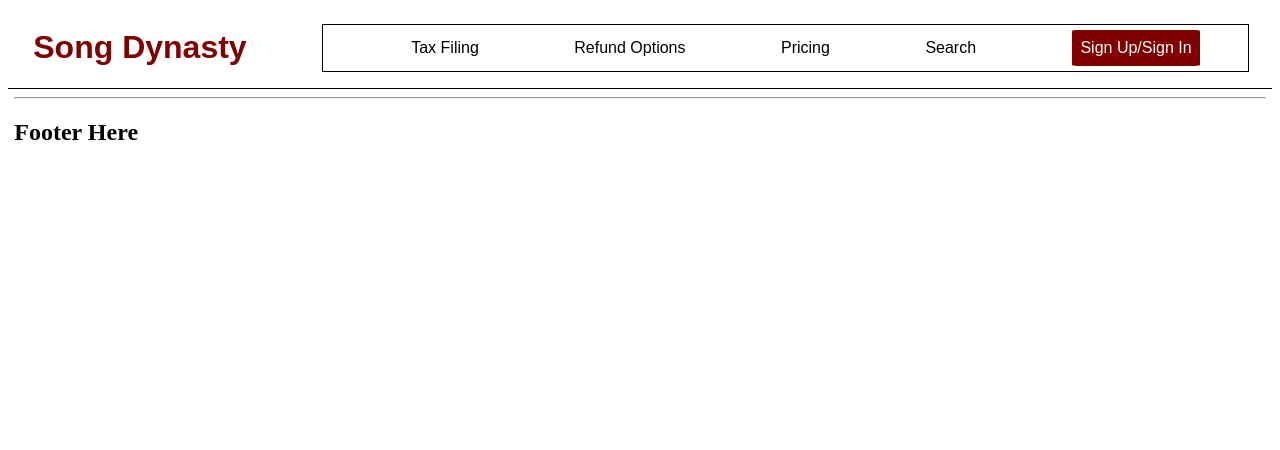
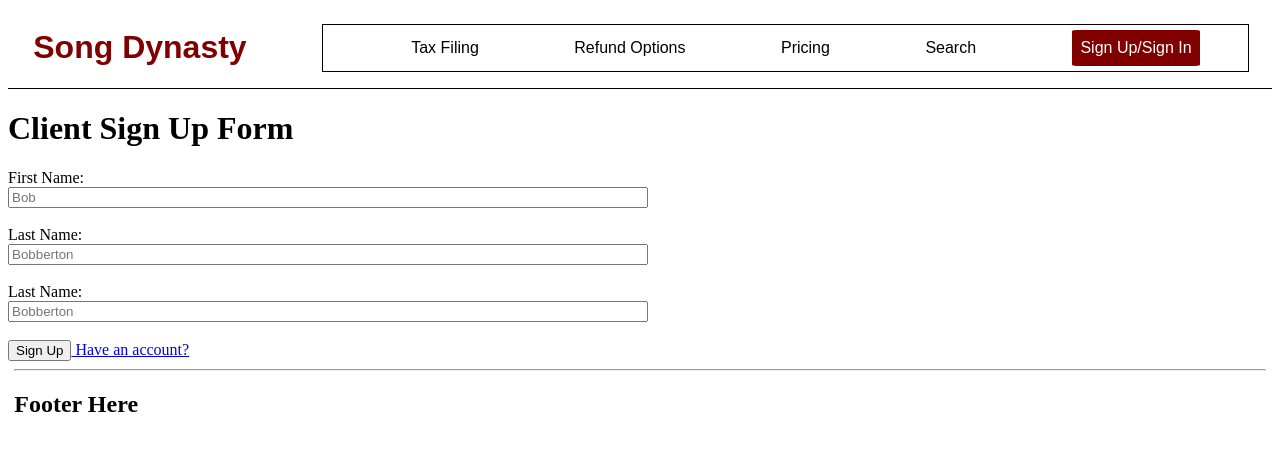
Before and after one commit to nyjackson/cp-325, a React (Vite) app in the folder frontend/: page /register in a window 1280 px wide. Shown: the top 450 px of the page. Built offline with nearby package versions, Linux system fonts and the light colour scheme; no server answers; a web font is replaced by a local one.

Commit message:
Adding basics for sign up form and transition b/w sign up and sign in

```diff
--- a/frontend/src/App.css
+++ b/frontend/src/App.css
@@ -7,3 +7,12 @@
     padding:1%;
     margin-top:1%;
 }
+
+form{
+    display:flex;
+    flex-direction:column;
+}
+
+form > input{
+    width:50%;
+}
--- a/frontend/src/App.jsx
+++ b/frontend/src/App.jsx
@@ -8,7 +8,8 @@ import Homepage from './components/Home/Homepage'
 import Footer from './components/Footer/Footer'
 import Taxes from './components/Taxes/Taxes'
 import Pricing from './components/Pricing'
-
+import SignUp from './components/Account/SignUp'
+import SignIn from './components/Account/SignIn'
 const backendURL = import.meta.env.VITE_BACKEND_URL
 //console.log(backendURL)
 
@@ -21,6 +22,8 @@ function App() {
         <Route path = "/" element = {<Homepage/>}/>
         <Route path = "/tax" element = {<Taxes/>}/>
         <Route path = "/pricing" element = {<Pricing/>}/>
+        <Route path = "/register" element = {<SignUp />}/>
+        <Route path = "/login" element = {<SignIn />}/>
       </Routes>
       <Footer/>
     </>
--- a/frontend/src/components/Account/SignIn.jsx
+++ b/frontend/src/components/Account/SignIn.jsx
@@ -1,6 +1,13 @@
+import SignUp from "./SignUp";
+import {Link} from 'react-router'
 function SignIn() {
   function handleSubmit() {}
-  return (<h1>Sign In Here</h1>);
+  return (<>
+  <h1>Sign In Here</h1>
+    <button>Sign Up</button>
+  <Link to = "/register" element = {<SignUp />}>Don't have an account? </Link>
+  </>
+  );
 }
 
 export default SignIn;
--- a/frontend/src/components/Account/SignUp.jsx
+++ b/frontend/src/components/Account/SignUp.jsx
@@ -1,6 +1,14 @@
+import Form from "../Form";
+import SignIn from "./SignIn";
+import {Link} from 'react-router'
+
 function SignUp() {
-  function handleSubmit() {}
-  return <form></form>;
+  return (<>
+  <h1> Client Sign Up Form</h1>
+  <Form />
+  <button>Sign Up</button>
+  <Link to = "/login" element = {<SignIn />}> Have an account?</Link>
+  </>);
 }
 
 export default SignUp;
--- /dev/null
+++ b/frontend/src/components/Form.jsx
@@ -0,0 +1,20 @@
+function Form(){
+// Form store?
+function handleForm(e){
+e.preventDefault()
+console.log(e)
+
+}
+return(<form onSubmit = {handleForm}>
+<label for = "fname">First Name: </label>
+<input type="text" id="fname" name="fname" placeholder = "Bob"/><br></br>
+
+<label for = "lname">Last Name: </label>
+<input type="text" id="lname" name="lname" placeholder = "Bobberton"/><br></br>
+
+<label for = "lname">Last Name: </label>
+<input type="text" id="lname" name="lname" placeholder = "Bobberton"/><br></br>
+</form>)
+}
+
+export default Form
--- a/frontend/src/components/NavBar/NavBar.jsx
+++ b/frontend/src/components/NavBar/NavBar.jsx
@@ -8,7 +8,7 @@ return(<div id ="nav-bar">
     <li>Refund Options</li>
     <Link to = "/pricing" className = "link">Pricing</Link>
     <li>Search</li>
-    <li id = "account-btn">Sign Up/Sign In</li>
+    <Link id = "account-btn" to = "/register" className = "link">Sign Up/Sign In</Link>
 </ul>
 </div>)
 }
```
